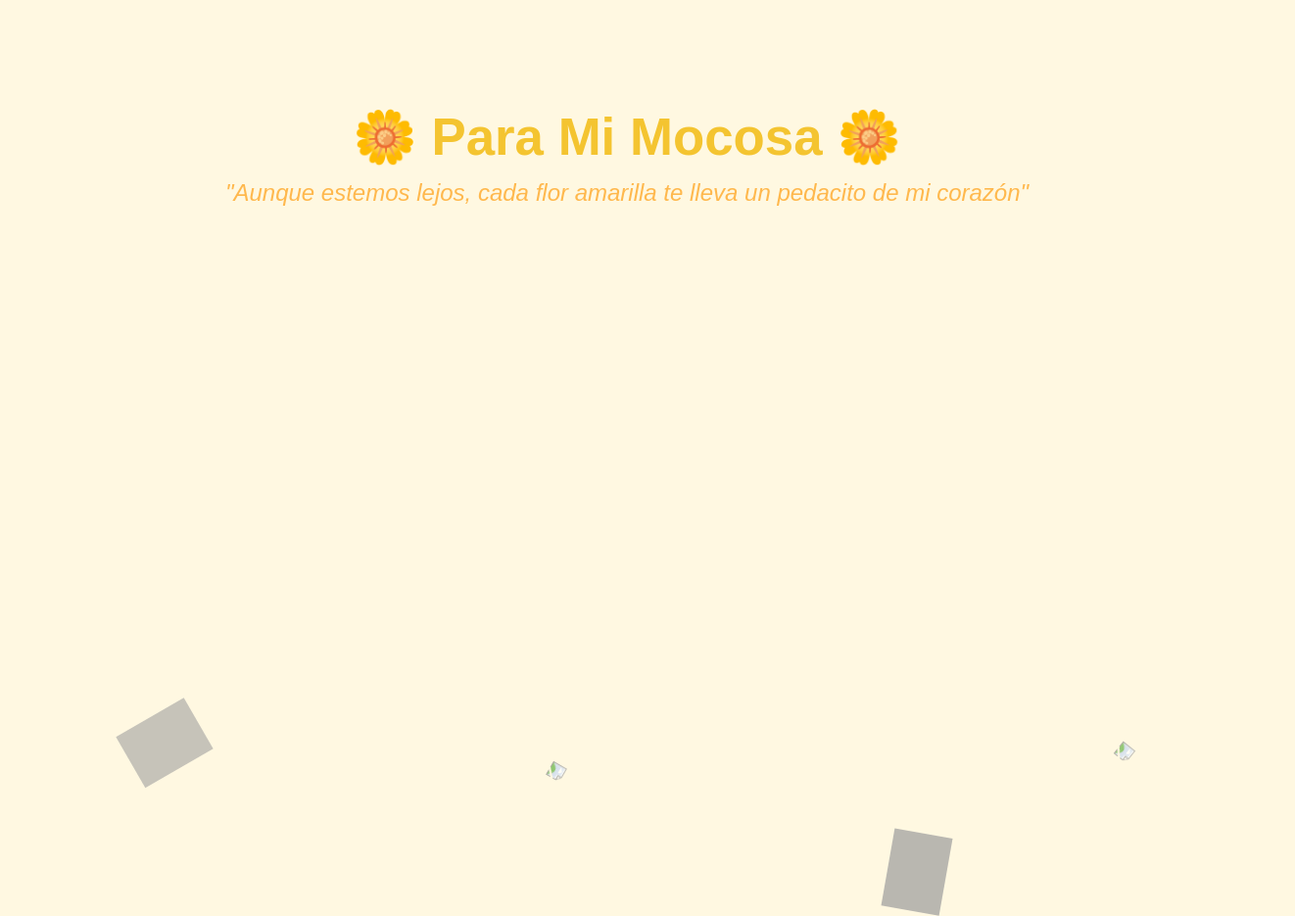
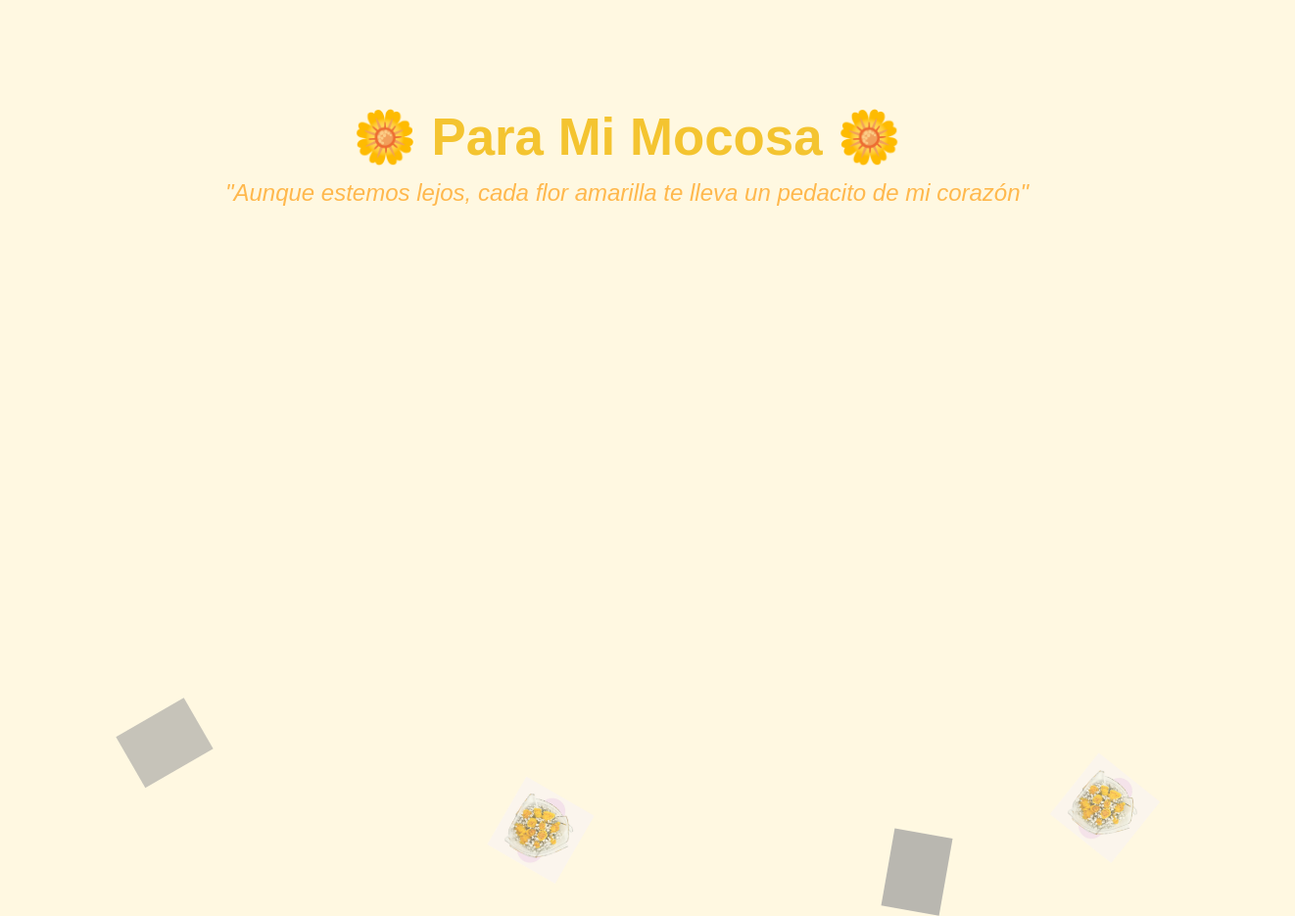
Before and after one commit to said230525/Detalle, a plain HTML site: page index.html in a window 1280 px wide. Shown: the whole page at 98% size, 1322 px wide, since content can reach past the window. Drawn offline with Linux system fonts and the light colour scheme; grey boxes are pictures that could not be loaded.

Commit message:
Update index.html

```diff
--- a/index.html
+++ b/index.html
@@ -63,8 +63,8 @@
 
   <!-- Flores animadas desde el repositorio -->
   <img src="IMG_1438.png" class="flower" style="left: 10%; animation-duration: 12s;">
-  <img src="images/flor2.png" class="flower" style="left: 40%; animation-duration: 15s;">
+  <img src="IMG_1439.jpeg" class="flower" style="left: 40%; animation-duration: 15s;">
   <img src="IMG_1438.png" class="flower" style="left: 70%; animation-duration: 18s;">
-  <img src="images/flor2.png" class="flower" style="left: 85%; animation-duration: 14s;">
+  <img src="IMG_1439.jpeg" class="flower" style="left: 85%; animation-duration: 14s;">
 </body>
 </html>
```
